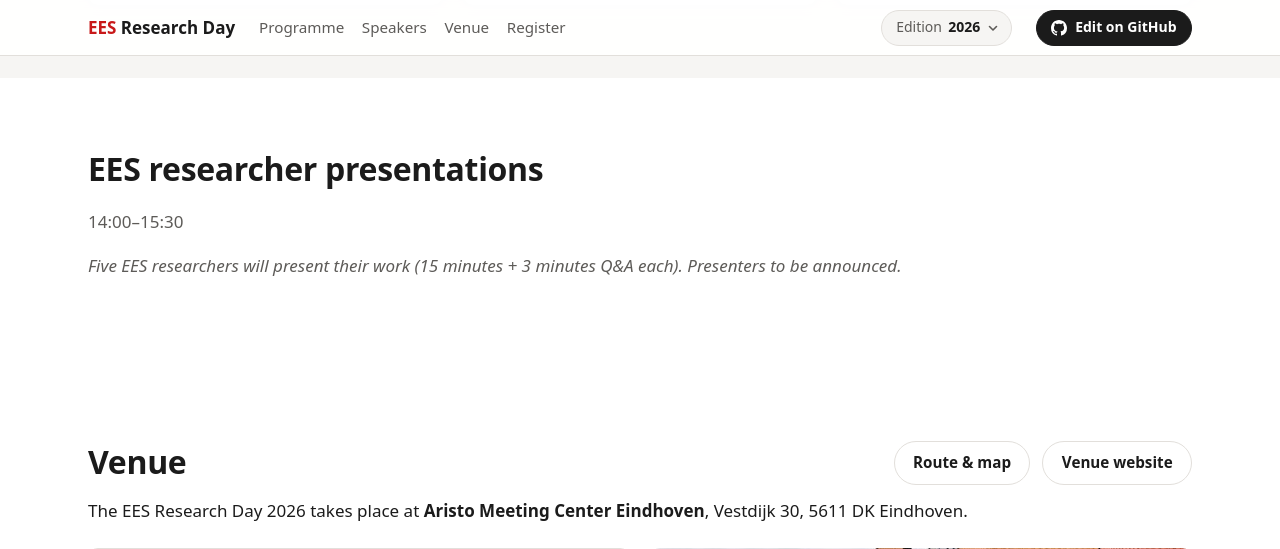
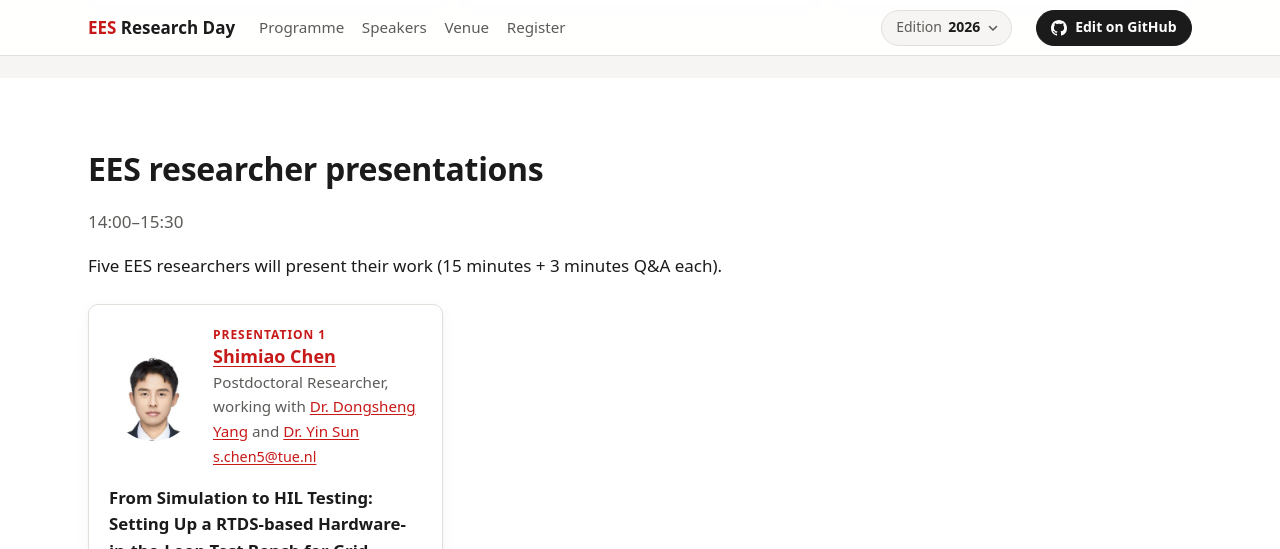
Before and after one commit to EES-TUe/EES-research-day, a Jekyll site: the page built from 2026/index.html, in a window 1280 px wide and 1400 px high, scrolled down 2220 px. Shown: the top 549 px of the window. Built offline with Jekyll 4.4.1, drawn with Linux system fonts in a browser that asks for light colours; some of the changed text lies outside the part shown; grey boxes are pictures that could not be loaded.

Commit message:
Dev jin (#5)
* Included more information on the schedule and finalize

* Add call for presenters document for EES Research Day 2026

- Created a new Typst document outlining the call for presenters for the EES Research Day 2026.
- Included details on the event date, submission deadline, and contact information.
- Defined visual styles and layout consistent with the event's branding.
- Specified requirements for presentation submissions, including format and content guidelines.

* Update the first EES research presentation

```diff
--- a/_data/editions/2026.yml
+++ b/_data/editions/2026.yml
@@ -146,5 +146,22 @@ pitch_sessions:
   - id: session-1
     name: EES researcher presentations
     time: "14:00–15:30"
-    note: Five EES researchers will present their work (15 minutes + 3 minutes Q&A each). Presenters to be announced.
-    pitches: []
+    note: Five EES researchers will present their work (15 minutes + 3 minutes Q&A each).
+    slots: 5 # shows "More presenters to be announced" until this many pitches are listed
+    pitches:
+      - name: Shimiao Chen
+        affiliation: TU/e EES
+        position: "Postdoctoral Researcher, working with [Dr. Dongsheng Yang](https://www.tue.nl/en/research/researchers/dongsheng-yang) and [Dr. Yin Sun](https://www.tue.nl/en/research/researchers/yin-sun)" # supports Markdown links
+        area: Grid-forming converters, large-signal stability and fault ride-through, and hardware-in-the-loop validation
+        photo: /assets/img/speakers/Shimiao.png
+        email: s.chen5@tue.nl
+        url: https://research.tue.nl/p/en/persons/shimiao-chen
+        title: "From Simulation to HIL Testing: Setting Up a RTDS-based Hardware-in-the-Loop Test Bench for Grid-Forming Converters"
+        keywords:
+          - Grid-forming converters
+          - RTDS-based controller hardware-in-the-loop
+          - Sequential start-up and smooth paralleling of grid-forming converters
+        abstract: |
+          The main focus will be on how to set up and integrate RTDS, PLECS, and two DSP boards into a hardware-in-the-loop platform. The talk will explain how to configure the converter models and input/output interfaces in RTDS, implement and test the GFM control algorithms in PLECS, and configure the DSP boards to compile, load, and execute the control code. Particular attention will be given to signal mapping and scaling, sampling and PWM configuration, and step-by-step closed-loop commissioning. The sequential start-up and smooth paralleling of two GFM converters supplying a DRU will serve as a practical example to demonstrate the complete workflow.
+        bio: |
+          My current research focuses on the fault ride-through (FRT) capability and large-signal stability analysis of offshore grid-forming (GFM) wind-hydrogen co-located systems. By combining theoretical modeling with Hardware-in-the-Loop (CHIL) testing, I aim to optimize control strategies for power electronic interfaces and enhance the grid resilience of large-scale renewable energy systems.
--- a/_includes/pitches.html
+++ b/_includes/pitches.html
@@ -11,11 +11,45 @@
         <p class="lede">{{ ps.time }}</p>
         {%- endif %}
         {%- if ps.pitches.size > 0 %}
-        <ol class="pitch-list">
+        {%- if ps.note %}<p>{{ ps.note }}</p>{% endif %}
+        <div class="speaker-grid">
           {%- for p in ps.pitches %}
-          <li><span class="pitch-title">{{ p.title }}</span><span class="pitch-presenter">{{ p.presenter }}</span></li>
+          <article class="speaker pitch">
+            <div class="speaker-head">
+              {%- if p.photo %}
+              <img class="avatar" src="{{ p.photo | relative_url }}" alt="Portrait of {{ p.name }}" width="88" height="88" loading="lazy">
+              {%- else %}
+              {%- assign parts = p.name | split: ' ' %}
+              <span class="avatar avatar-initials" aria-hidden="true">{{ parts.first | slice: 0 }}{{ parts.last | slice: 0 }}</span>
+              {%- endif %}
+              <div>
+                <p class="speaker-role">Presentation {{ forloop.index }}</p>
+                <h3>{% if p.url %}<a href="{{ p.url }}">{{ p.name }}</a>{% else %}{{ p.name }}{% endif %}</h3>
+                {%- if p.position %}<p class="speaker-aff">{{ p.position | markdownify | remove: '<p>' | remove: '</p>' | strip }}</p>{% endif %}
+                {%- if p.email %}
+                <p class="speaker-email"><a href="mailto:{{ p.email }}">{{ p.email }}</a></p>
+                {%- endif %}
+              </div>
+            </div>
+            <p class="talk-title">{{ p.title }}</p>
+            {%- if p.area %}<p class="pitch-area"><strong>Research area:</strong> {{ p.area }}</p>{% endif %}
+            {%- if p.keywords %}
+            <ul class="keywords" aria-label="Keywords">
+              {%- for k in p.keywords %}<li>{{ k }}</li>{% endfor %}
+            </ul>
+            {%- endif %}
+            {%- if p.abstract %}
+            <details><summary>Abstract</summary>{{ p.abstract | markdownify }}</details>
+            {%- endif %}
+            {%- if p.bio %}
+            <details><summary>Biography</summary>{{ p.bio | markdownify }}</details>
+            {%- endif %}
+          </article>
           {%- endfor %}
-        </ol>
+        </div>
+        {%- if ps.slots and ps.pitches.size < ps.slots %}
+        <p class="placeholder">More presenters to be announced.</p>
+        {%- endif %}
         {%- else %}
         <p class="placeholder">{{ ps.note | default: 'Presenters to be announced.' }}</p>
         {%- endif %}
--- a/assets/css/main.css
+++ b/assets/css/main.css
@@ -278,18 +278,9 @@ address { font-style: normal; margin-bottom: 1em; }
 .sessions { display: grid; gap: 2rem; margin-top: 1.5rem; }
 @media (min-width: 900px) { .sessions:has(.session + .session) { grid-template-columns: 1fr 1.6fr; } }
 .session-time { font-weight: 500; color: var(--muted); font-size: 0.95rem; margin-left: 0.25rem; }
-.pitch-list { list-style: none; margin: 0; padding: 0; counter-reset: pitch; }
-.pitch-list li {
-  counter-increment: pitch; position: relative;
-  display: flex; flex-direction: column; padding: 0.75rem 0 0.75rem 2.5rem; border-bottom: 1px solid var(--line);
-}
-.pitch-list li::before {
-  content: counter(pitch); position: absolute; left: 0; top: 0.8rem;
-  width: 1.75rem; height: 1.75rem; border-radius: 50%; display: grid; place-items: center;
-  background: var(--badge-bg); color: var(--badge-ink); font-size: 0.8rem; font-weight: 700;
-}
-.pitch-title { font-weight: 600; }
-.pitch-presenter { color: var(--muted); font-size: 0.95rem; }
+.pitch-area { font-size: 0.95rem; margin: 0 0 0.6rem; }
+.keywords { list-style: none; display: flex; flex-wrap: wrap; gap: 0.4rem; margin: 0 0 0.85rem; padding: 0; }
+.keywords li { background: var(--badge-bg); color: var(--badge-ink); border-radius: 999px; padding: 0.15rem 0.65rem; font-size: 0.8rem; font-weight: 600; }
 
 /* People lists */
 .people-list { list-style: none; margin: 0; padding: 0; }
```
Also changed, not shown: _documents/assets/tue-logo-white.svg (added), assets/img/speakers/Shimiao.png (added), 2 other files.
